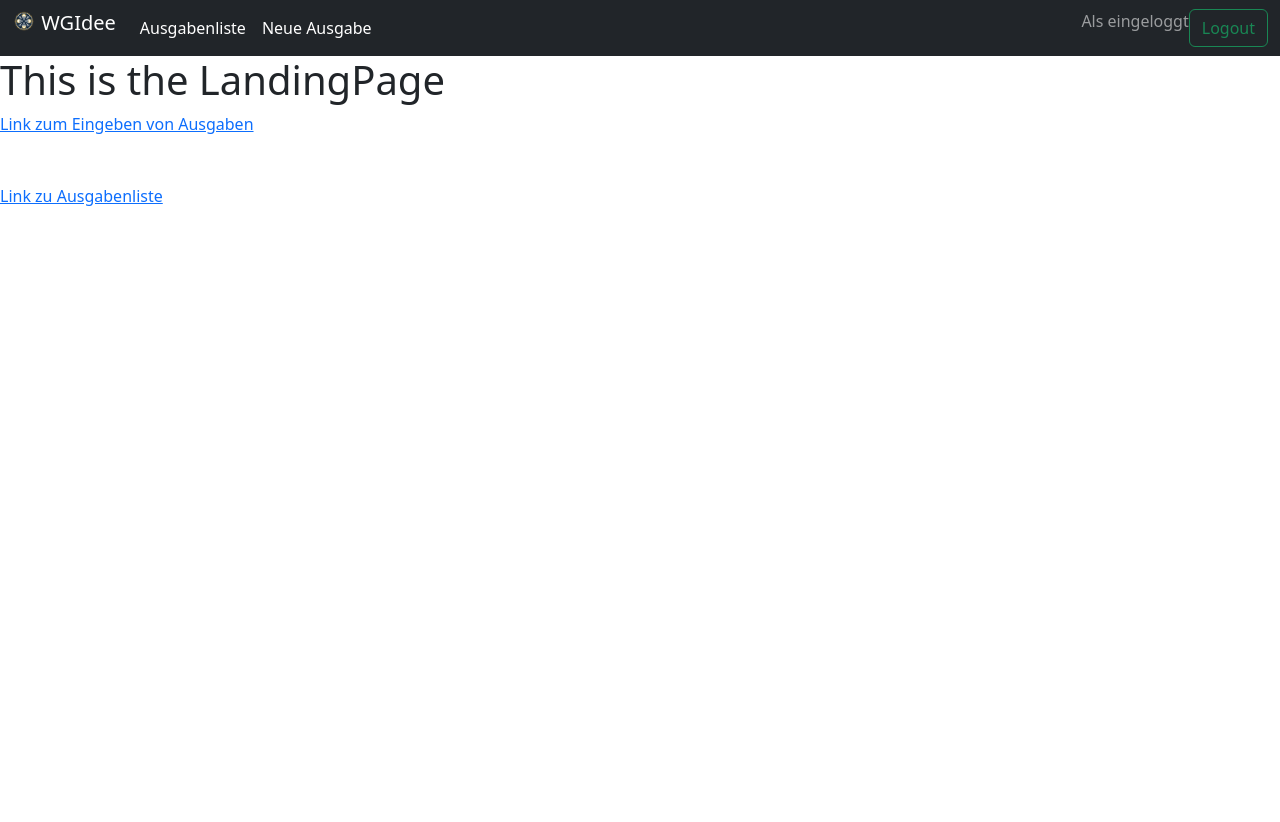
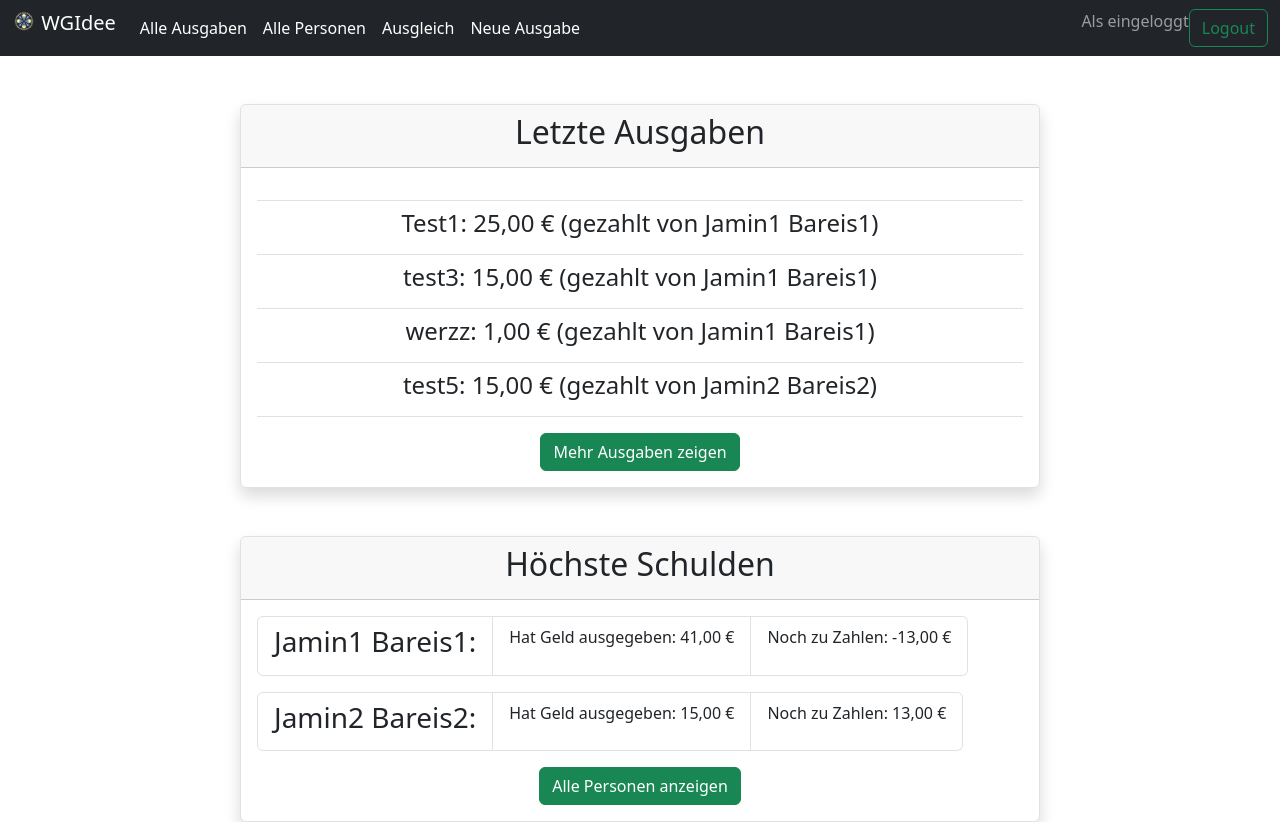
Before and after one commit to Diver0218/WG-Idee, a Django app: page /WGIdee/ in a window 1280 px wide. Before the commit the page ends 206 px from the top, so only its background shows below. Run offline with Django 4.2, Linux system fonts and the light colour scheme; a user stored in the database is signed in; data comes from the database, SQL or seed files in the repository; both versions use the stored data as it was after the commit; parts of the project's set-up code (start-up, migrations or seed data) failed here and were passed over.

Commit message:
Desing angepasst; aufteilung auf verschiedene Seiten angepasst

```diff
--- a/WGIdeeApp/forms.py
+++ b/WGIdeeApp/forms.py
@@ -6,7 +6,7 @@ from django.contrib.auth import models as authModels
 class AusgabenForm(forms.ModelForm):
     class Meta:
         model = models.Ausgabe
-        fields = ['Beschreibung','Preis','Person']
+        fields = ['Beschreibung','Preis','Person', 'Ausgabedatum']
 
 class RegisterForm(UserCreationForm):
     first_name = forms.CharField(required=True)
--- a/WGIdeeApp/models.py
+++ b/WGIdeeApp/models.py
@@ -1,7 +1,11 @@
+import datetime
+from email.policy import default
+from time import timezone
 from typing import Any
 from django.db import models
 from .calculations import get_sum
 from django.contrib.auth.models import User
+from django.utils import timezone
 
 # Create your models here.
 
@@ -34,6 +38,7 @@ class Ausgabe(models.Model):
     Preis = models.FloatField(default=0.00)
     #Person = models.CharField(max_length=50)
     Person = models.ForeignKey(Person, on_delete=models.CASCADE)
+    Ausgabedatum = models.DateField(default=timezone.now)
 
     def __str__(self) -> str:
         return self.Beschreibung
--- a/WGIdeeApp/templates/WGIdeeApp/base.html
+++ b/WGIdeeApp/templates/WGIdeeApp/base.html
@@ -27,7 +27,13 @@
           </li>
           <div class="collapse navbar-collapse" id="navbarSupportedContent">
             <li class="nav-item">
-              <a class="nav-link active" href="{% url 'list' %}">Ausgabenliste</a>
+              <a class="nav-link active" href="{% url 'list' %}">Alle Ausgaben</a>
+            </li>
+            <li class="nav-item">
+              <a class="nav-link active" href="{% url 'persons' %}">Alle Personen</a>
+            </li>
+            <li class="nav-item">
+              <a class="nav-link active" href="{% url 'ausgleich' %}">Ausgleich</a>
             </li>
             <li class="nav-item">
               <a class="nav-link active" href="{% url 'outgoings' %}">Neue Ausgabe</a>
--- a/WGIdeeApp/templates/WGIdeeApp/landingPage.html
+++ b/WGIdeeApp/templates/WGIdeeApp/landingPage.html
@@ -1,8 +1,66 @@
 {% extends 'WGIdeeApp/base.html' %}
 {% load static %}
-{% block title %}Neue Ausgabe{% endblock %}
+{% block title %}Overview{% endblock %}
 {% block content %}
-    <h1>This is the LandingPage</h1>
-    <a href="{% url 'outgoings' %}">Link zum Eingeben von Ausgaben</a><br/><br/><br/>
-    <a href="{% url 'list' %}">Link zu Ausgabenliste</a>
+<div class="container">
+    <div class="row justify-content-md-center">
+        <div class="col-md-auto">
+            <div class="card text-center shadow border  mt-5" style="width: 50rem;">
+                <div class="card-header">
+                    <h2>Letzte Ausgaben</h2>
+                </div>
+                <div class="card-body">
+                    {% if recent_Ausgabe %}
+                        <ul class="list-group list-group-flush">
+                            <li class="list-group-item"></li>
+                            {% for a in recent_Ausgabe %}
+                                <li class="list-group-item">
+                                    <h4>{{ a.Beschreibung }}:            {{ a.Preis|floatformat:2 }} &#8364;   (gezahlt von {{ a.Person.zugew_user.first_name}}  {{ a.Person.zugew_user.last_name }})</h4>
+                                </li>
+                            {% endfor %}
+                            <li class="list-group-item"></li>
+                        </ul>
+                    {% else %}
+                        <h3>Noch keine Ausgaben Verfügbar</31>
+                    {% endif %}
+                    <a href="{% url 'list' %}">
+                        <button type="submit" class="btn btn-success">Mehr Ausgaben zeigen</button>
+                    </a>
+                </div>
+            </div>
+        </div>
+        <div class="col-md-auto">
+            <div class="card text-center shadow border  mt-5" style="width: 50rem;">
+                <div class="card-header">
+                    <h2>Höchste Schulden</h2>
+                </div>
+                <div class="card-body">
+                    {% if Person_list %}
+                        <ul class="list-group list-group-flush">
+                                {% for Person in Person_list %}
+                                    <ul class="list-group list-group-horizontal mb-3">
+                                        <li class="list-group-item">
+                                            <h3>{{ Person.zugew_user.first_name }} {{ Person.zugew_user.last_name }}:</h3>
+                                        </li>
+                                        <li class="list-group-item">
+                                            <p>Hat Geld ausgegeben: {{ Person.wert|floatformat:2 }} &#8364;</p>
+                                        </li>
+                                        <li class="list-group-item">
+                                            <p>Noch zu Zahlen: {{ Person.debts|floatformat:2 }} &#8364;</p>
+                                        </li>
+                                    </ul>
+                                {% endfor %}
+                        </ul>
+                    {% else %}
+                        <h3>Noch keine Personen Verfügbar</31>
+                    {% endif %}
+                    <a href="{% url 'list' %}">
+                        <button type="submit" class="btn btn-success">Alle Personen anzeigen</button>
+                    </a>
+                </div>
+            </div>
+        </div>
+    </div>
+</div>
+
 {% endblock %}
--- a/WGIdeeApp/templates/WGIdeeApp/outgoings.html
+++ b/WGIdeeApp/templates/WGIdeeApp/outgoings.html
@@ -8,9 +8,11 @@
         <div class="col-md-auto">
                 <form method="post" action="{% url 'outgoings' %}">
                 {% csrf_token %}
-                <div class="card  shadow border">
+                <div class="card shadow border mt-5">
+                    <div class="card-header text-center">
+                        <h2>Ausgabe</h2>
+                    </div>
                     <div class="card-body">
-                        <h5 class="card-title">Login</h5>
                         {{ form|crispy }}
                         <button type="submit" class="btn btn-success">Ausgabe hinzufügen</button>
                     </div>
--- a/WGIdeeApp/templates/registration/login.html
+++ b/WGIdeeApp/templates/registration/login.html
@@ -8,9 +8,11 @@
         <div class="col-md-auto">
             <form method="post">
                 {% csrf_token %}
-                <div class="card  shadow border">
+                <div class="card shadow border mt-5">
+                    <div class="card-header text-center">
+                        <h2>Login</h2>
+                    </div>
                     <div class="card-body">
-                        <h5 class="card-title">Login</h5>
                         {{ form|crispy }}
                         <p>Noch keinen Account? Erstelle einen <a href="{% url 'sign_up' %}">hier</a>.</p>
                         <button type="submit" class="btn btn-success">Login</button>
--- a/WGIdeeApp/urls.py
+++ b/WGIdeeApp/urls.py
@@ -6,5 +6,7 @@ urlpatterns = [
     path('home/', views.landingPage, name = "landingPage"),
     path('outgoings/', views.outgoings, name = "outgoings"),
     path('list/', views.list, name = "list"),
-    path('sign_up/', views.sign_up, name = "sign_up")
+    path('sign_up/', views.sign_up, name = "sign_up"),
+    path('persons/', views.persons, name = "persons"),
+    path('ausgleich/', views.ausgleich, name = "ausgleich"),
 ]
--- a/WGIdeeApp/views.py
+++ b/WGIdeeApp/views.py
@@ -14,10 +14,17 @@ import WGIdeeApp
 # Create your views here.
 @login_required(login_url="/WGIdee/login/")
 def landingPage(request):
-
+    recent_Ausgabe = Ausgabe.objects.all().order_by('-Ausgabedatum')[:10]
+    Ausgaben_list = Ausgabe.objects.all()
+    Person_list = Person.objects.all().order_by('-debts')[:5]
+    calculate_value_all(Person_list, Ausgaben_list)
+    calculate_debts_all(Person_list, Ausgaben_list)
     template = loader.get_template("WGIdeeApp/landingPage.html")
-
-    return HttpResponse(template.render(request=request))
+    context = {
+        'recent_Ausgabe': recent_Ausgabe,
+        'Person_list': Person_list,
+    }
+    return HttpResponse(template.render(request=request, context=context))
 
 
 @login_required(login_url="/WGIdee/login/")
@@ -78,3 +85,31 @@ def sign_up(request):
         'form': form
     }
     return HttpResponse(template.render(context, request))
+
+def persons(request):
+    Ausgaben_list = Ausgabe.objects.all()
+    Person_list = Person.objects.all()
+    calculate_value_all(Person_list, Ausgaben_list)
+    calculate_debts_all(Person_list, Ausgaben_list)
+
+    template = loader.get_template("WGIdeeApp/persons.html")
+    context = {
+        'Person_list' : Person_list,
+    }
+    return HttpResponse(template.render(context, request))
+
+def ausgleich(request):
+    Ausgaben_list = Ausgabe.objects.all()
+    Person_list = Person.objects.all()
+    if (Ausgaben_list.exists() and Person_list.exists()):
+        comp_list = compensation(Ausgaben_list, Person_list)
+        calculate_value_all(Person_list, Ausgaben_list)
+        calculate_debts_all(Person_list, Ausgaben_list)
+    else:
+        comp_list = []
+
+    template = loader.get_template("WGIdeeApp/ausgleich.html")
+    context = {
+        'comp_list': comp_list,
+    }
+    return HttpResponse(template.render(context, request))
```
Also changed, not shown: WGIdeeApp/templates/WGIdeeApp/ausgleich.html (added, +47 -0 lines), WGIdeeApp/templates/WGIdeeApp/list.html (+21 -60 lines), WGIdeeApp/templates/WGIdeeApp/persons.html (added, +44 -0 lines), WGIdeeApp/templates/registration/sign_up.html (+5 -3 lines), WGIdeeApp/migrations/0004_ausgabe_erstelldatum.py (added), WGIdeeApp/migrations/0005_remove_ausgabe_erstelldatum_ausgabe_ausgabedatum.py (added), WGIdeeApp/migrations/0006_alter_ausgabe_ausgabedatum.py (added), db.sqlite3.
